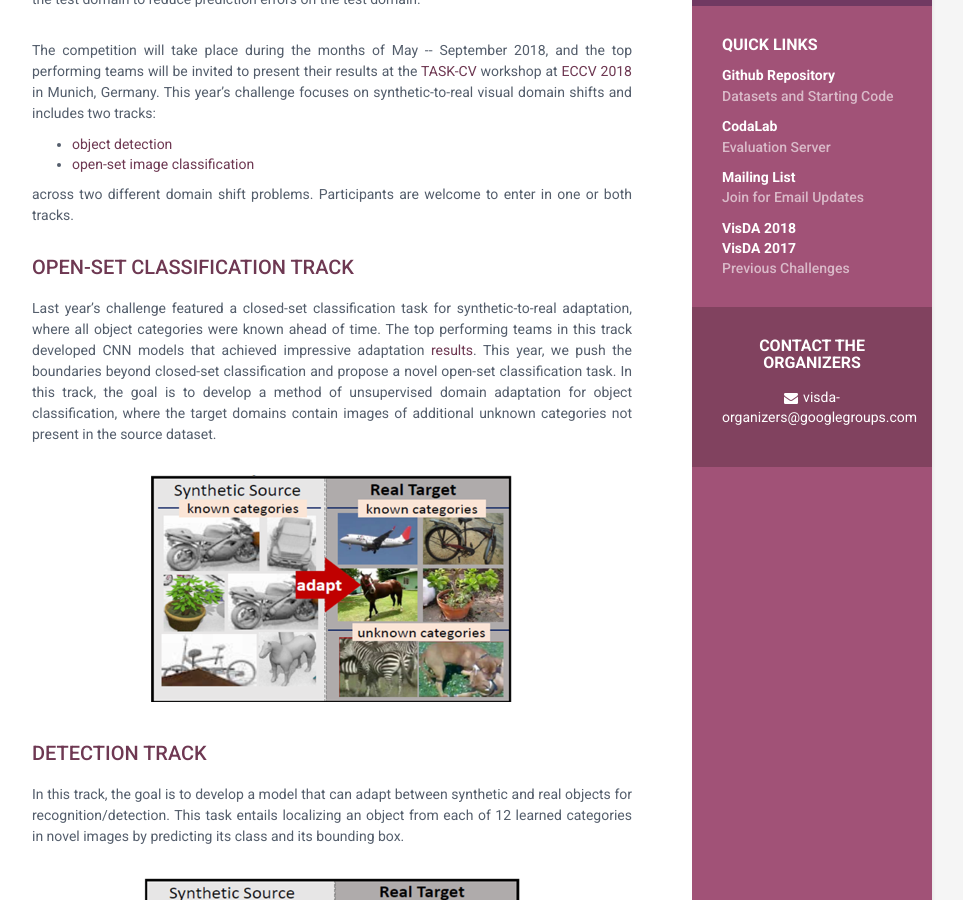
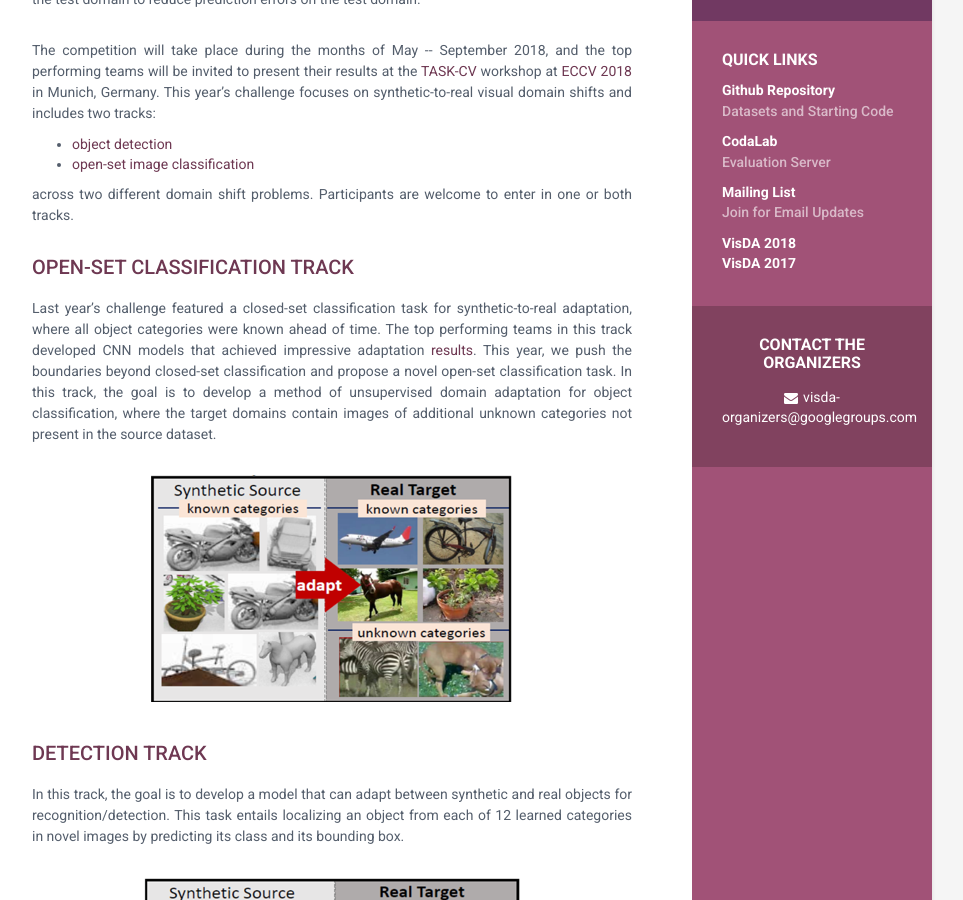
Before and after one commit to VisionLearningGroup/visda-2019, a Jekyll site: the page built from index.html, in a window 1280 px wide and 900 px high, scrolled down 1031 px. Shown: the whole window, without its empty margins (188-1151 px from the left). Built offline with Jekyll 4.4.1, drawn with Linux system fonts in a browser that asks for light colours.

Commit message:
Update sidebar.html

```diff
--- a/_includes/sidebar.html
+++ b/_includes/sidebar.html
@@ -18,6 +18,8 @@
               <div class="item">
                     <h4 class="degree">Training data released</h4>
                     <h5 class="meta">June 1st</h5>
+              </div>
+              <div class="item">
                     <h5 class="degree">Test datasets released</h5>
                     <h5 class="meta">Sept 1st</h5>
               </div>
@@ -49,13 +51,13 @@
                     <label>Tentative Track</label>
                     <select class="form-control" name="track">
                       <option>Both</option>
-                      <option>Openset Classification</option>
-                      <option>Detection</option>
+                      <option>Multi-Source Domain Adaptation</option>
+                      <option>Semi-Supervised Domain Adaptation</option>
                     </select>
                   </div>
                   <input type="hidden" name="_format" value="plain" />
                   <input type="text" name="_gotcha" style="display:none" />
-                  <input type="hidden" name="_next" value="https://groups.google.com/forum/#!forum/visda-2018" />
+                  <input type="hidden" name="_next" value="https://groups.google.com/forum/#!forum/visda-2019" />
                   <button type="submit" class="btn btn-default">Submit</button>
 
                 </form>
@@ -85,7 +87,6 @@
               <div class="item">
                 <h4 class="degree"><a href = "http://ai.bu.edu/visda-2018/">VisDA 2018</a></h4>
                 <h4 class="degree"><a href = "http://ai.bu.edu/visda-2017/">VisDA 2017</a></h4>
-                <h5 class="meta">Previous Challenges</h5>
               </div>
 
             </div>
```
